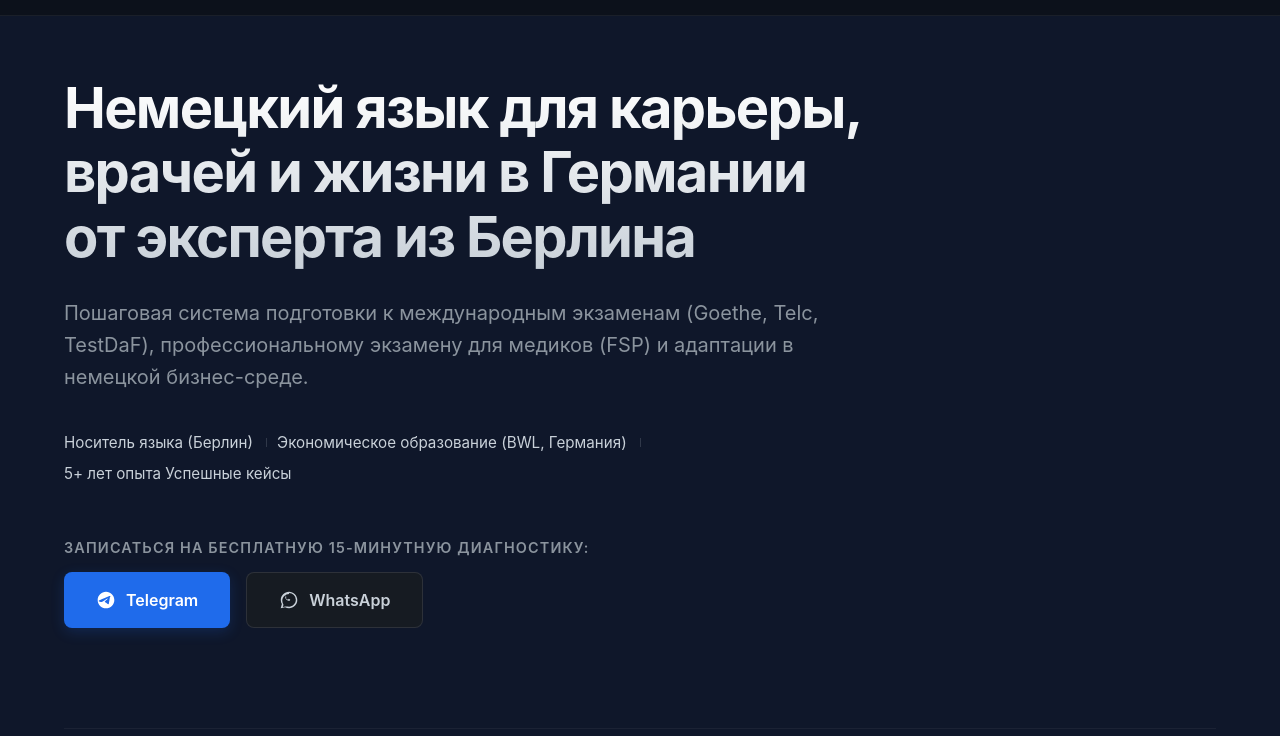
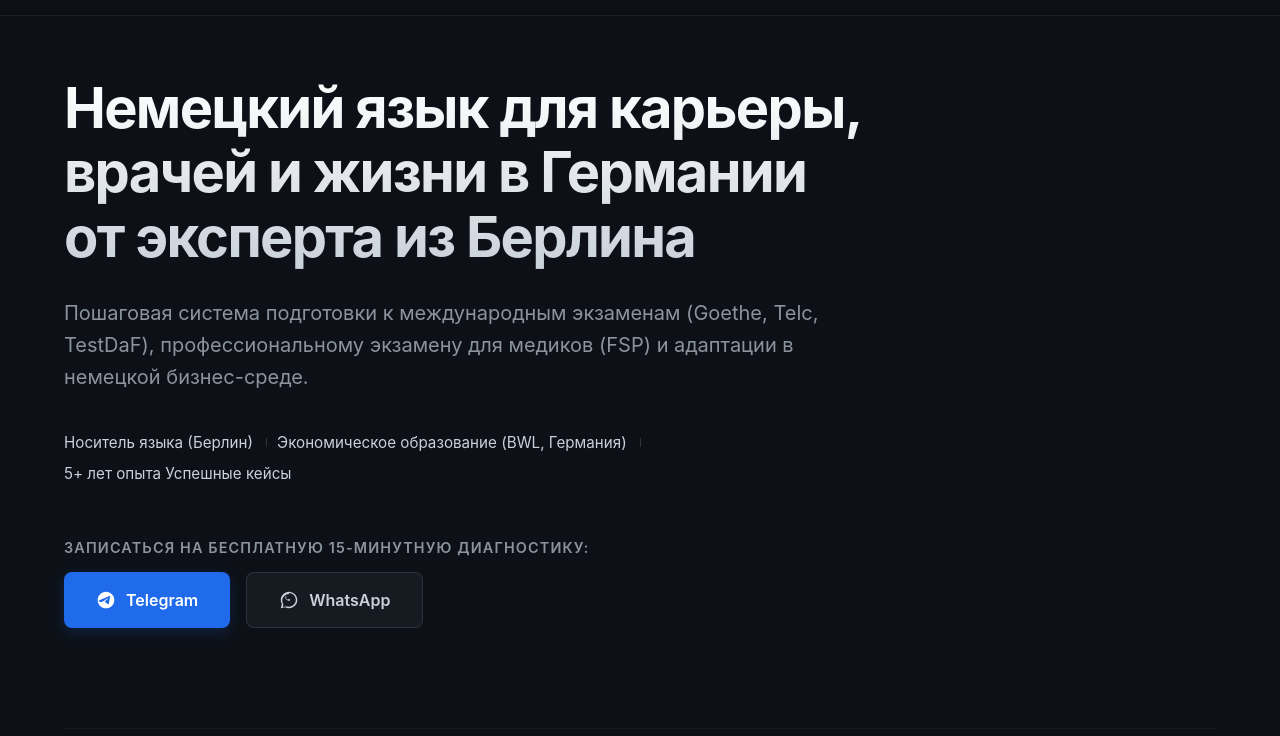
Before and after one commit to netcastingcoder-cmyk/site, a plain HTML site: page index.html in a window 1280 px wide. Shown: the part 64-800 px from the top of the page. Drawn offline with Linux system fonts and the light colour scheme.

Commit message:
Update global.css

```diff
--- a/global.css
+++ b/global.css
@@ -6,7 +6,7 @@
 
 html {
     scroll-behavior: smooth;
-    background-color: /*#0D1117*/#0F172A;
+    background-color: #0D1117;
     color: #FFFFFF;
     font-family: -apple-system, BlinkMacSystemFont, "Inter", "Segoe UI", Roboto, Helvetica, Arial, sans-serif;
     -webkit-font-smoothing: antialiased;
```
